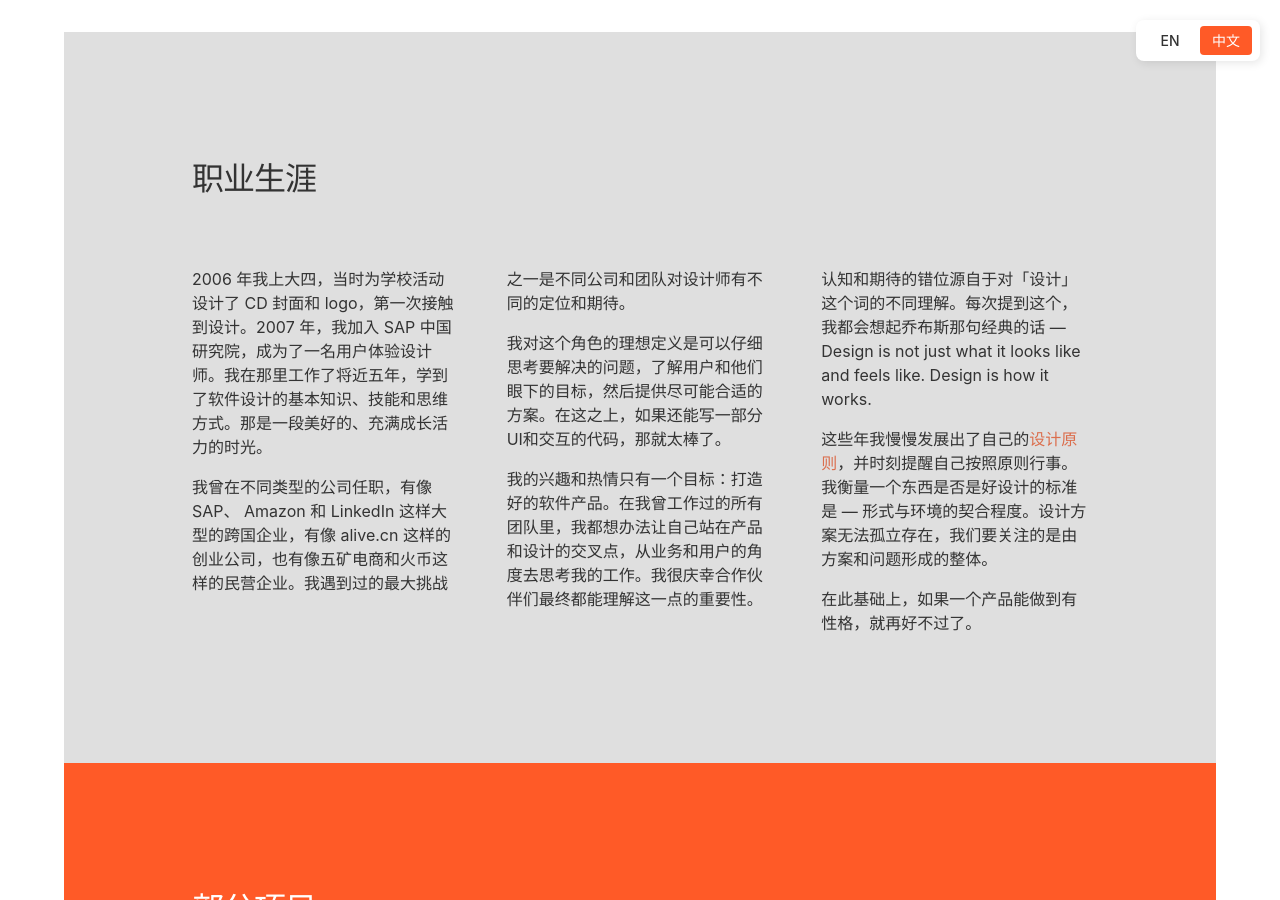
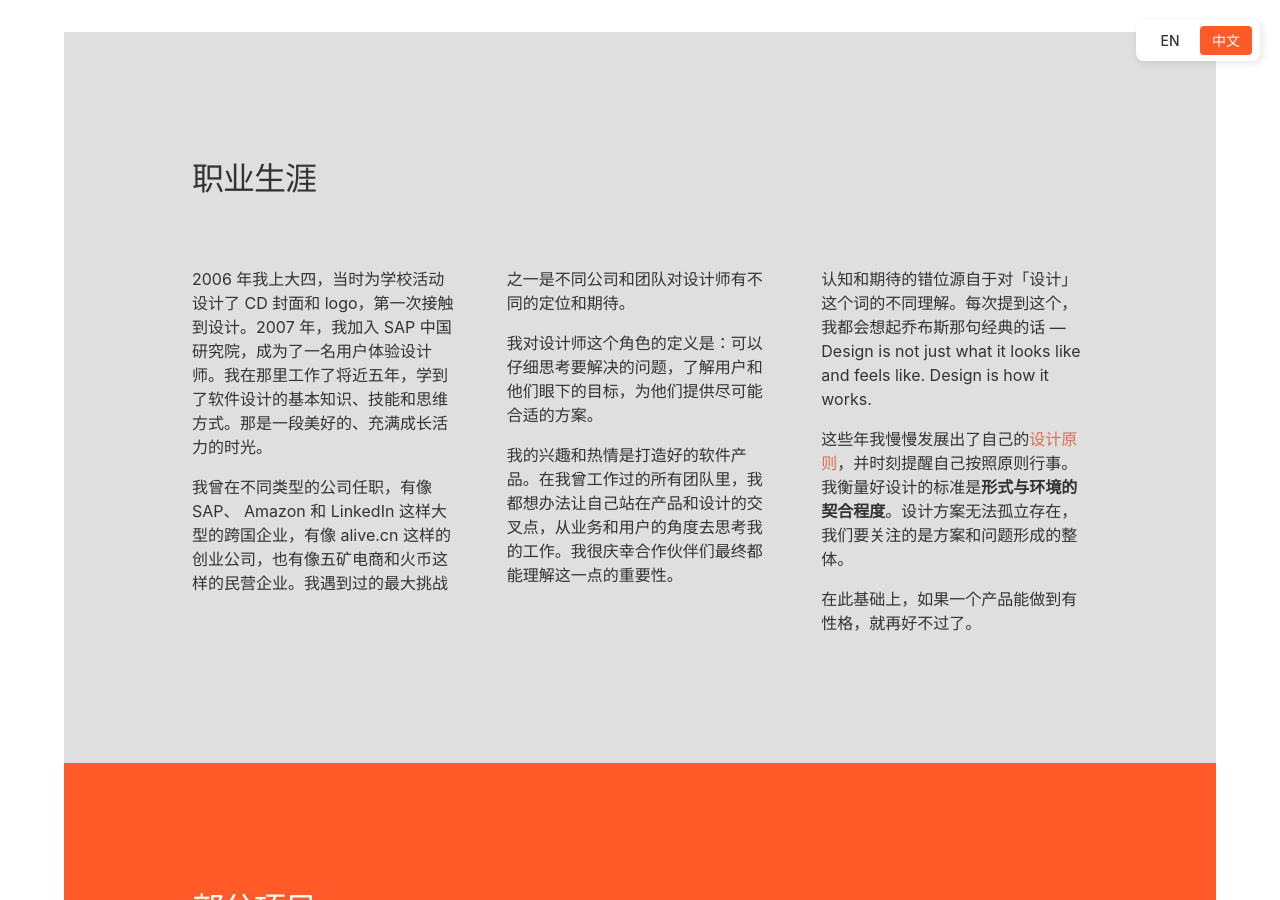
Before and after one commit to lvterry/lvterry.github.io, a Jekyll site: the page built from p/zh/index.html, in a window 1280 px wide and 900 px high. Built offline with Jekyll 4.4.1, drawn with Linux system fonts in a browser that asks for light colours.

Commit message:
update self intro

```diff
--- a/p/zh/index.html
+++ b/p/zh/index.html
@@ -19,13 +19,13 @@ bodyClass: portfolio
 
 		<p>我曾在不同类型的公司任职，有像 SAP、 Amazon 和 LinkedIn 这样大型的跨国企业，有像 alive.cn 这样的创业公司，也有像五矿电商和火币这样的民营企业。我遇到过的最大挑战之一是不同公司和团队对设计师有不同的定位和期待。</p>
 
-		<p>我对这个角色的理想定义是可以仔细思考要解决的问题，了解用户和他们眼下的目标，然后提供尽可能合适的方案。在这之上，如果还能写一部分UI和交互的代码，那就太棒了。</p>
+		<p>我对设计师这个角色的定义是：可以仔细思考要解决的问题，了解用户和他们眼下的目标，为他们提供尽可能合适的方案。</p>
 
-		<p>我的兴趣和热情只有一个目标：打造好的软件产品。在我曾工作过的所有团队里，我都想办法让自己站在产品和设计的交叉点，从业务和用户的角度去思考我的工作。我很庆幸合作伙伴们最终都能理解这一点的重要性。</p>
+		<p>我的兴趣和热情是打造好的软件产品。在我曾工作过的所有团队里，我都想办法让自己站在产品和设计的交叉点，从业务和用户的角度去思考我的工作。我很庆幸合作伙伴们最终都能理解这一点的重要性。</p>
 
 		<p>认知和期待的错位源自于对「设计」这个词的不同理解。每次提到这个，我都会想起乔布斯那句经典的话 — Design is not just what it looks like and feels like. Design is how it works.</p>
 
-		<p>这些年我慢慢发展出了自己的<a href="/principles/zh">设计原则</a>，并时刻提醒自己按照原则行事。我衡量一个东西是否是好设计的标准是 — 形式与环境的契合程度。设计方案无法孤立存在，我们要关注的是由方案和问题形成的整体。</p>
+		<p>这些年我慢慢发展出了自己的<a href="/principles/zh">设计原则</a>，并时刻提醒自己按照原则行事。我衡量好设计的标准是<b>形式与环境的契合程度</b>。设计方案无法孤立存在，我们要关注的是方案和问题形成的整体。</p>
 		<p>在此基础上，如果一个产品能做到有性格，就再好不过了。</p>
 	</div>
 
```
